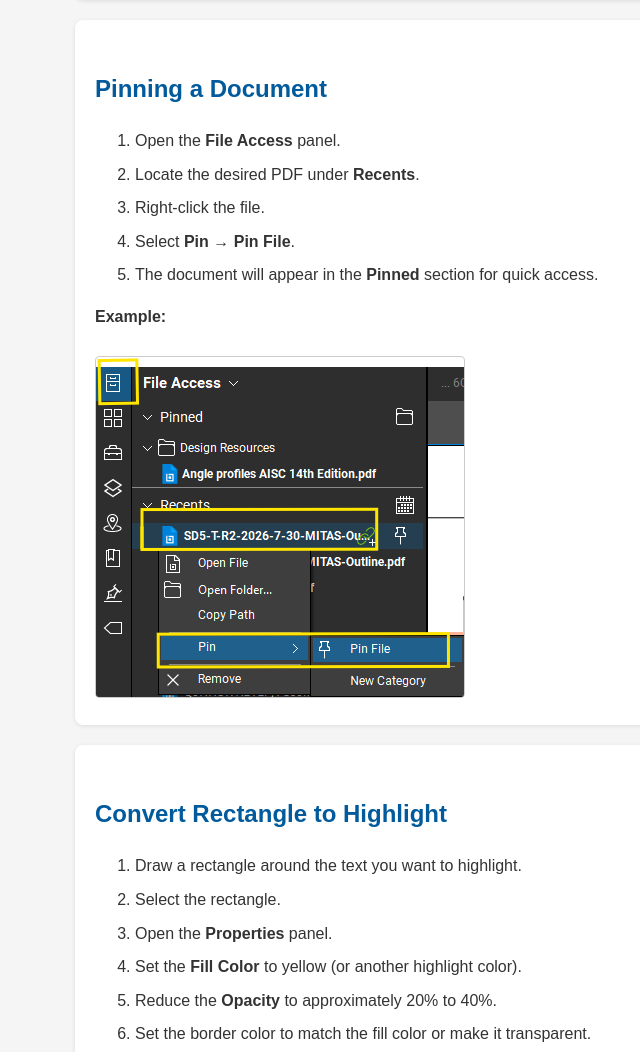
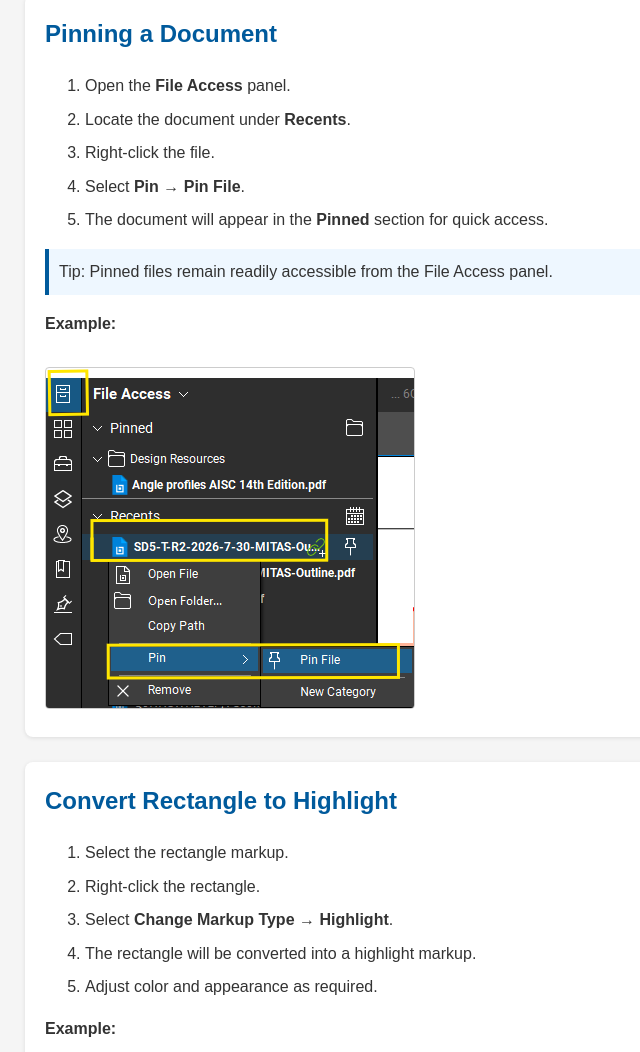
Before and after one commit to easytowerdesign/Shortcuts, a plain HTML site: page index.html in a window 1280 px wide. Shown: the part 605-1657 px from the top of the page, without its empty margins (115-755 px from the left). Drawn offline with Linux system fonts and the light colour scheme.

Commit message:
Add files via upload

```diff
--- a/index.html
+++ b/index.html
@@ -8,7 +8,7 @@
     <style>
         body {
             font-family: Arial, sans-serif;
-            max-width: 900px;
+            max-width: 1000px;
             margin: 40px auto;
             padding: 20px;
             line-height: 1.6;
@@ -24,13 +24,13 @@
 
         h2 {
             color: #005a9c;
-            margin-top: 30px;
+            margin-top: 0;
         }
 
         .section {
             background: white;
             padding: 20px;
-            margin-bottom: 20px;
+            margin-bottom: 25px;
             border-radius: 8px;
             box-shadow: 0 1px 4px rgba(0,0,0,0.1);
         }
@@ -50,6 +50,13 @@
             height: auto;
             border: 1px solid #ccc;
             border-radius: 4px;
+            margin-top: 15px;
+        }
+
+        .note {
+            background-color: #eef7ff;
+            border-left: 4px solid #005a9c;
+            padding: 10px;
             margin-top: 10px;
         }
     </style>
@@ -60,6 +67,7 @@
 
     <div class="section">
         <h2>Keyboard Shortcuts</h2>
+
         <ul>
             <li><span class="shortcut">L</span> - Line</li>
             <li><span class="shortcut">R</span> - Rectangle</li>
@@ -78,15 +86,19 @@
 
         <ol>
             <li>Open the <strong>File Access</strong> panel.</li>
-            <li>Locate the desired PDF under <strong>Recents</strong>.</li>
+            <li>Locate the document under <strong>Recents</strong>.</li>
             <li>Right-click the file.</li>
             <li>Select <strong>Pin → Pin File</strong>.</li>
             <li>The document will appear in the <strong>Pinned</strong> section for quick access.</li>
         </ol>
 
+        <div class="note">
+            Tip: Pinned files remain readily accessible from the File Access panel.
+        </div>
+
         <p><strong>Example:</strong></p>
 
-        <img src="image1.png" alt="Bluebeam Pin File Example">
+        <img src="image1.png" alt="Pinning a Document Example">
 
     </div>
 
@@ -94,14 +106,16 @@
         <h2>Convert Rectangle to Highlight</h2>
 
         <ol>
-            <li>Draw a rectangle around the text you want to highlight.</li>
-            <li>Select the rectangle.</li>
-            <li>Open the <strong>Properties</strong> panel.</li>
-            <li>Set the <strong>Fill Color</strong> to yellow (or another highlight color).</li>
-            <li>Reduce the <strong>Opacity</strong> to approximately 20% to 40%.</li>
-            <li>Set the border color to match the fill color or make it transparent.</li>
-            <li>The rectangle will now function as a text highlight while remaining editable.</li>
+            <li>Select the rectangle markup.</li>
+            <li>Right-click the rectangle.</li>
+            <li>Select <strong>Change Markup Type → Highlight</strong>.</li>
+            <li>The rectangle will be converted into a highlight markup.</li>
+            <li>Adjust color and appearance as required.</li>
         </ol>
+
+        <p><strong>Example:</strong></p>
+
+        <img src="image2.png" alt="Convert Rectangle to Highlight Example">
 
     </div>
 
@@ -112,13 +126,6 @@
             <li>Select <strong>Document → Compare Documents</strong>.</li>
             <li>Choose the original PDF.</li>
             <li>Choose the revised PDF.</li>
-            <li>Review page alignment settings if prompted.</li>
+            <li>Confirm page alignment settings if prompted.</li>
             <li>Click <strong>OK</strong>.</li>
-            <li>Bluebeam creates a new PDF highlighting all detected differences.</li>
-            <li>Review the generated markups to quickly identify changes between document revisions.</li>
-        </ol>
-
-    </div>
-
-</body>
-</html>
+            <li>Bluebeam generates a new PDF
```
Also changed, not shown: image2.png (added).
